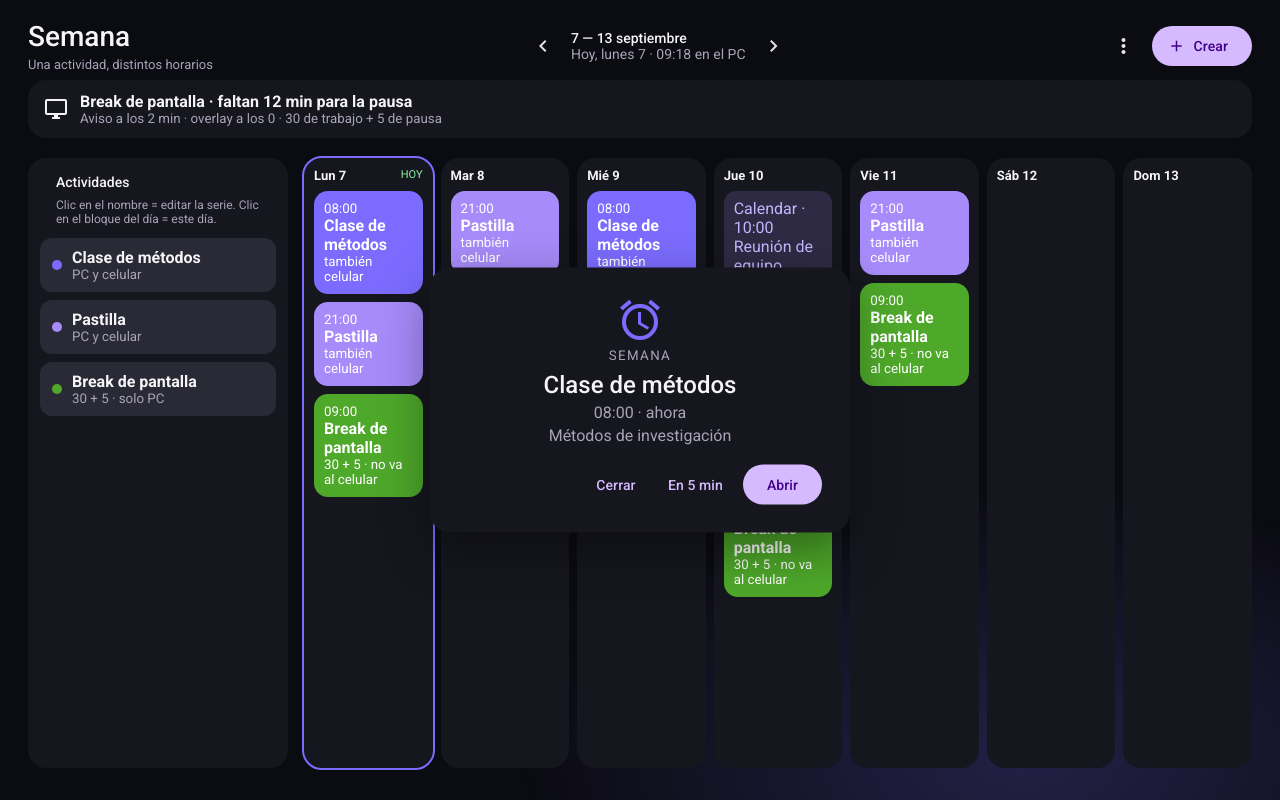
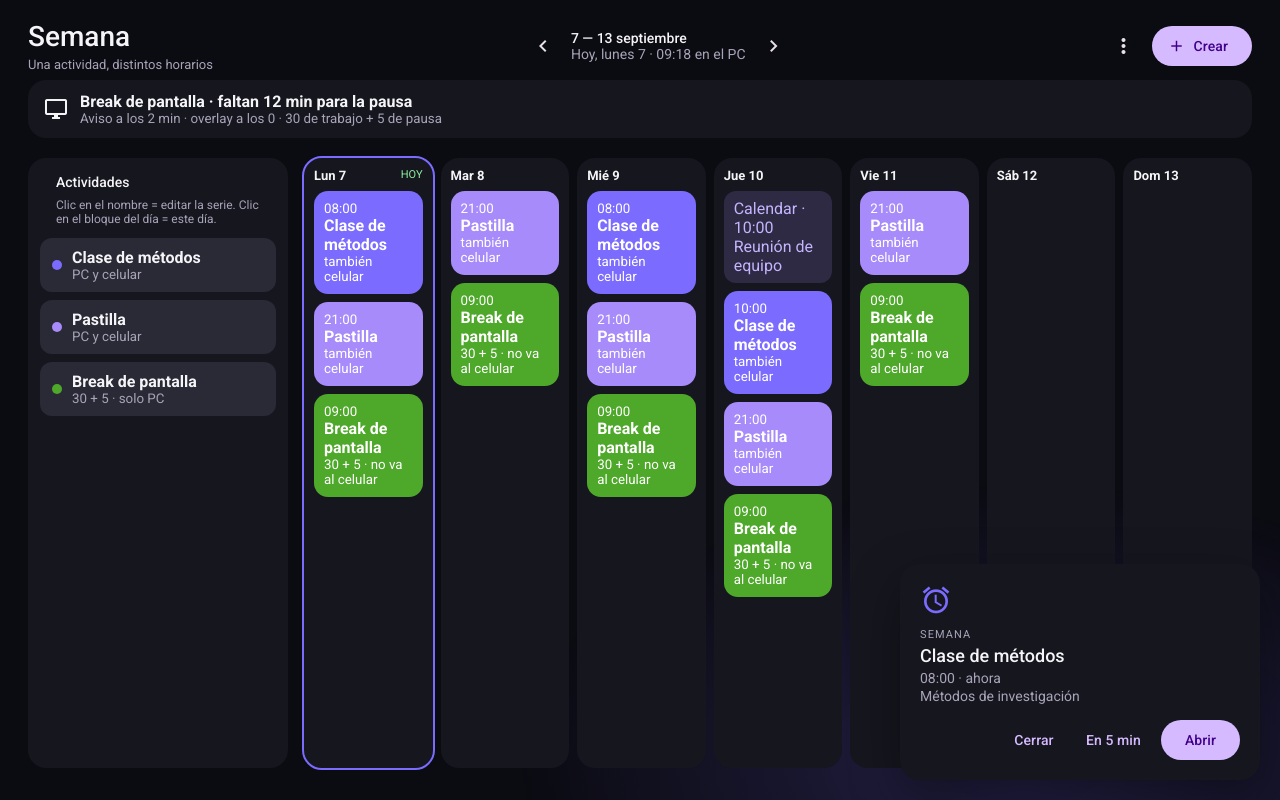
Before and after one commit to cdof00/UXMejoramiento-Grupo2, an Angular app in the folder maqueta-web/: page /aviso/1 in a window 1280 px wide. Built offline with nearby package versions, Linux system fonts and the light colour scheme.

Commit message:
QA: aviso como notificación inferior derecha con animación

```diff
--- a/maqueta-web/src/styles.scss
+++ b/maqueta-web/src/styles.scss
@@ -274,31 +274,40 @@ app-aviso {
 .notify-card {
  position: fixed;
  z-index: 40;
- left: 50%;
- top: 50%;
- transform: translate(-50%, -50%);
- width: min(420px, calc(100vw - 32px));
+ right: 20px;
+ bottom: 20px;
+ width: min(360px, calc(100vw - 40px));
  background: var(--surface);
  border-radius: 20px;
- padding: 28px;
- text-align: center;
+ padding: 20px;
+ text-align: left;
  box-shadow: 0 18px 50px rgba(0, 0, 0, 0.4);
+ animation: notify-slide 0.35s ease-out;
+}
+@keyframes notify-slide {
+ from { transform: translateY(-120%); opacity: 0; }
+ to { transform: translateY(0); opacity: 1; }
 }
 .notify-card mat-icon {
- font-size: 48px;
- width: 48px;
- height: 48px;
+ font-size: 32px;
+ width: 32px;
+ height: 32px;
  color: var(--primary);
+ margin-bottom: 8px;
 }
 .notify-card small {
  display: block;
  color: var(--muted);
  text-transform: uppercase;
  letter-spacing: .1em;
- margin-bottom: 8px;
+ font-size: 11px;
 }
-.notify-card h1 { margin: 8px 0 4px; font-size: 24px; font-weight: 500; }
-.notify-card p { margin: 4px 0; color: var(--muted); }
+.notify-card h1 { margin: 4px 0; font-size: 18px; font-weight: 500; }
+.notify-card p { margin: 2px 0; color: var(--muted); font-size: 14px; }
+.notify-card .actions {
+ justify-content: flex-end;
+ margin-top: 16px;
+}
 
 .timer {
  font-size: 72px;
```
